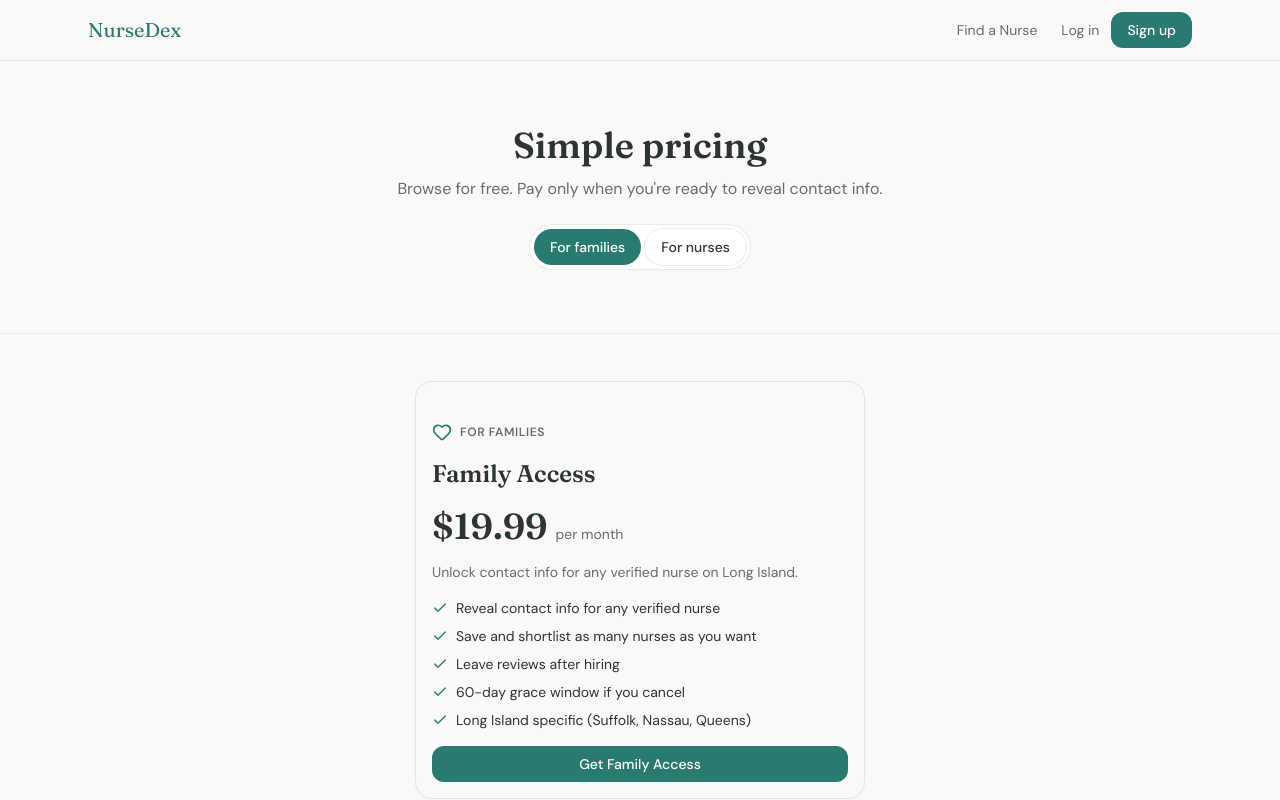
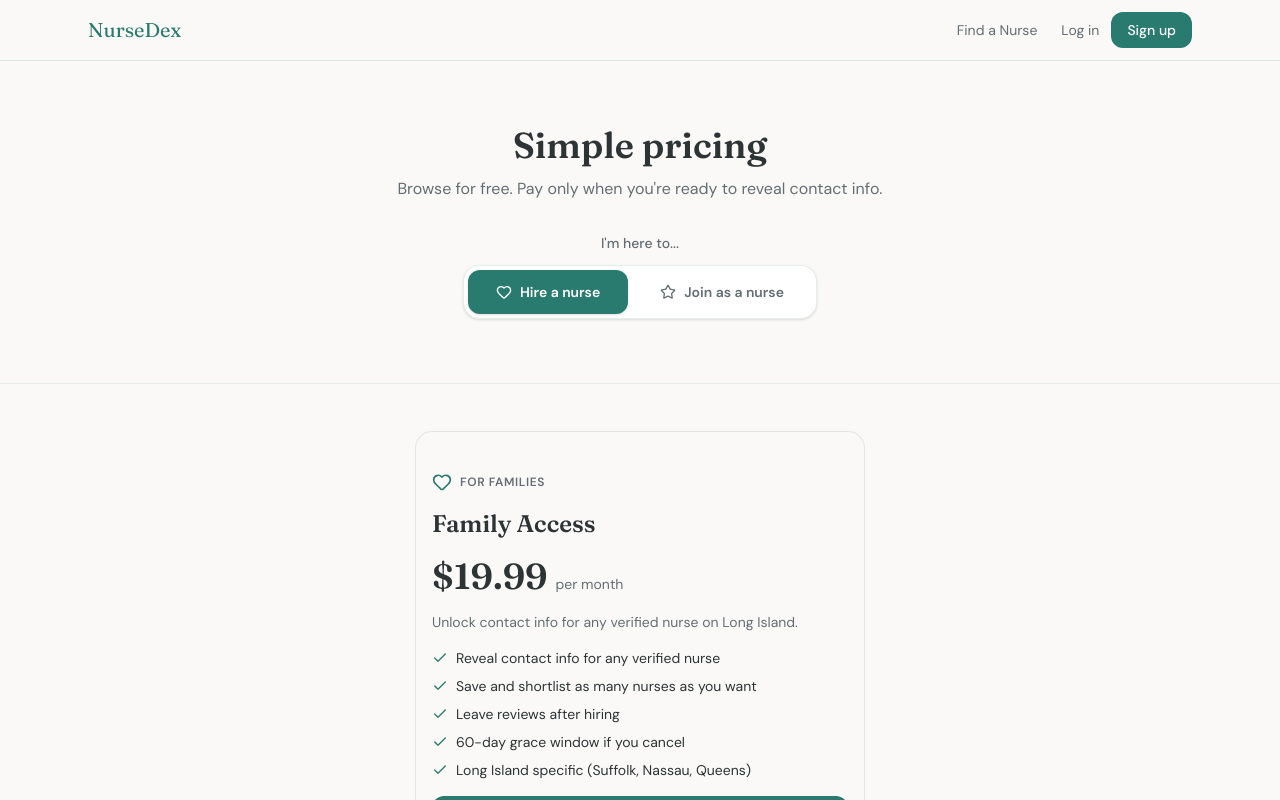
Before and after one commit to nursedexapp/nursedex, a Next.js app: page /pricing in a window 1280 px wide. Shown: the top 800 px of the page. Built offline with nearby package versions, Linux system fonts and the light colour scheme; no server answers.

Commit message:
Make the pricing audience toggle obvious with a prompt and segmented control

```diff
--- a/src/app/pricing/page.tsx
+++ b/src/app/pricing/page.tsx
@@ -137,24 +137,38 @@ export default async function PricingPage({ searchParams }: PricingPageProps) {
 
 function AudienceToggle({ current }: { current: Audience }) {
   const baseClass =
-    "rounded-full px-4 py-2 text-sm font-medium transition-colors";
-  const activeClass = "bg-teal text-white";
-  const idleClass =
-    "bg-white text-soft-black ring-1 ring-sage/30 hover:bg-sage/10";
+    "flex items-center justify-center gap-2 rounded-lg px-5 py-3 text-sm font-semibold transition-colors sm:px-7";
+  const activeClass = "bg-teal text-white shadow-sm";
+  const idleClass = "text-soft-black-light hover:bg-sage/10";
   return (
-    <div className="mx-auto mt-6 flex w-fit gap-1 rounded-full bg-white p-1 ring-1 ring-sage-light/40">
+    <div className="mt-8 flex flex-col items-center">
+      <p className="text-soft-black-light mb-3 text-sm font-medium">
+        I&apos;m here to...
+      </p>
+      <div
+        role="tablist"
+        aria-label="Choose your pricing"
+        className="border-sage/30 inline-flex gap-1 rounded-xl border bg-white p-1 shadow-sm"
+      >
         <Link
           href="/pricing?audience=families"
+          role="tab"
+          aria-selected={current === "families"}
           className={`${baseClass} ${current === "families" ? activeClass : idleClass}`}
         >
-        For families
+          <Heart className="size-4" aria-hidden="true" />
+          Hire a nurse
         </Link>
         <Link
           href="/pricing?audience=nurses"
+          role="tab"
+          aria-selected={current === "nurses"}
           className={`${baseClass} ${current === "nurses" ? activeClass : idleClass}`}
         >
-        For nurses
+          <Star className="size-4" aria-hidden="true" />
+          Join as a nurse
         </Link>
+      </div>
     </div>
   );
 }
```
Lines whose indentation alone changed are shown as unchanged.
